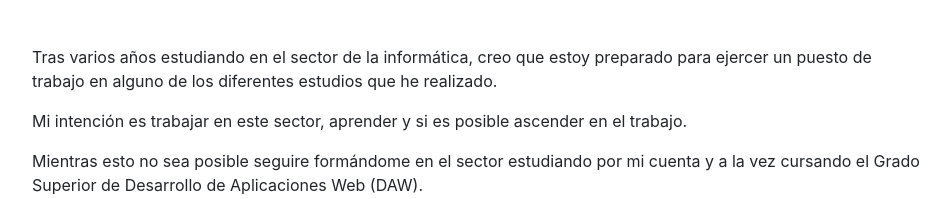
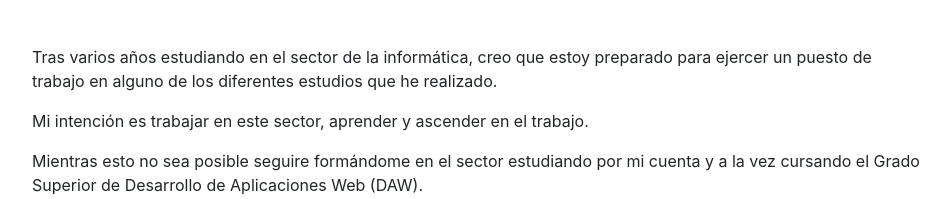
Before and after one commit to Remth2-0/CurriculumVitae, a website with bundled scripts: page index.html in a window 1280 px wide. Shown: the part 3954-4153 px from the top of the page, without its empty margins (296-1246 px from the left). Built offline with nearby package versions, Linux system fonts and the light colour scheme; a web font is replaced by a local one.

Commit message:
version 14-08-2018

```diff
--- a/index.html
+++ b/index.html
@@ -239,7 +239,7 @@
         <div class="my-auto">
           <h2 class="mb-5">Intereses</h2>
           <p>Tras varios años estudiando en el sector de la informática, creo que estoy preparado para ejercer un puesto de trabajo en alguno de los diferentes estudios que he realizado.</p>
-          <p class="mb-0">Mi intención es trabajar en este sector, aprender y si es posible ascender en el trabajo.</p>
+          <p class="mb-0">Mi intención es trabajar en este sector, aprender y ascender en el trabajo.</p>
           <p></p>
           <p class="mb-0">Mientras esto no sea posible seguire formándome en el sector estudiando por mi cuenta y a la vez cursando el Grado Superior de Desarrollo de Aplicaciones Web (DAW).</p>
         </div>
```
Also changed, not shown: 1 other file.
